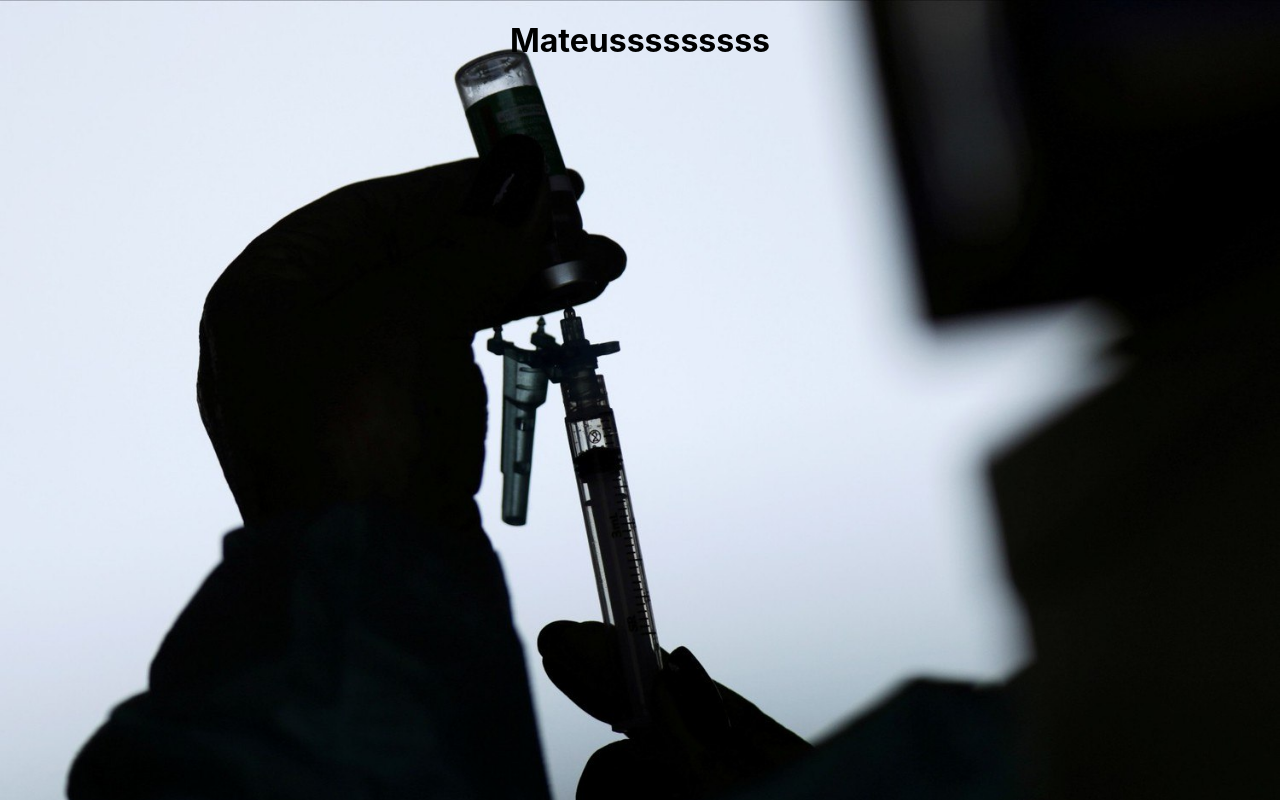
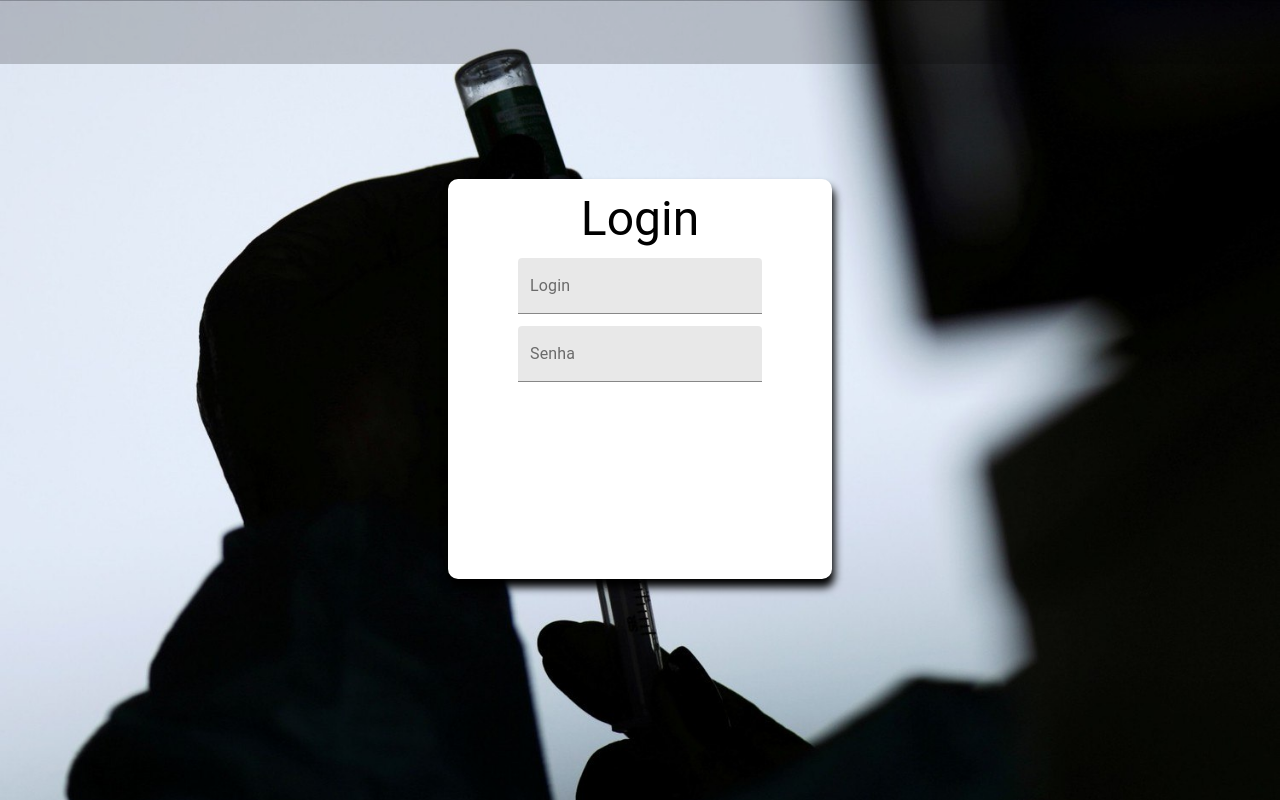
Before and after one commit to Mattskywalker/agendamento-covid, a React (Create React App) app: page / in a window 1280 px wide. Built offline with nearby package versions, Linux system fonts and the light colour scheme.

Commit message:
login box + shadows

```diff
--- a/src/pages/Home/Home.js
+++ b/src/pages/Home/Home.js
@@ -1,6 +1,8 @@
-import { makeStyles } from '@material-ui/core';
+import { makeStyles, Typography } from '@material-ui/core';
 import React from 'react';
 import BackgroundImg from '../../images/covid-background.jpeg'
+import TextField from '@material-ui/core/TextField';
+
 
 const UseStyles = makeStyles((theme) => ({
   home: {
@@ -9,7 +11,8 @@ const UseStyles = makeStyles((theme) => ({
     height: '100vh',
     verticalAlign: 'center',
     display: 'flex',
-    justifyContent: 'center'
+    justifyContent: 'center',
+    flexDirection: 'column'
 
   },
   container: {
@@ -19,14 +22,30 @@ const UseStyles = makeStyles((theme) => ({
     backgroundImage: `url(${BackgroundImg})`,
     backgroundRepeat: 'no-repeat',
     backgroundSize: '100%',
+    display: 'flex',
+    flexDirection: 'column',
+    alignItems: 'center'
+
   },
-  topBox: {
-    backgroundColor: 'aqua',
 
+  toolbar: {
+    height: '8%',
     width: '100%',
-    height: '10%',
-    position:'relative'
+    backgroundColor: '#000',
+    opacity: '0.2'
   },
+
+  loginBox: {
+    width: '30%',
+    height: '50%',
+    backgroundColor: 'white',
+    borderRadius: '10px',
+    marginTop: '9%',
+    display: 'flex',
+    flexDirection: 'column',
+
+    WebkitBoxShadow: '2px 8px 8px 0.5px',
+  }
 }))
 
 export default function Home() {
@@ -35,10 +54,18 @@ export default function Home() {
 
   return (
     <div className={classes.home}>
+
       <div className={classes.container} alt="">
-        <h1>
-          Mateusssssssss
-        </h1>
+        <div className={classes.toolbar}></div>
+
+        <div className={classes.loginBox}>
+          <Typography style={{marginTop: '3%' ,color: 'black'}} variant="h3">Login</Typography>
+          <form className={classes.root} noValidate autoComplete="off">
+            <TextField style={{marginTop: '3%'}} id="outlined-basic" label="Login" variant="filled" />
+            <TextField style={{marginTop: '3%'}} id="outlined-basic" label="Senha" variant="filled" />
+          </form>
+        </div>
+
       </div>
     </div>
   );
```
